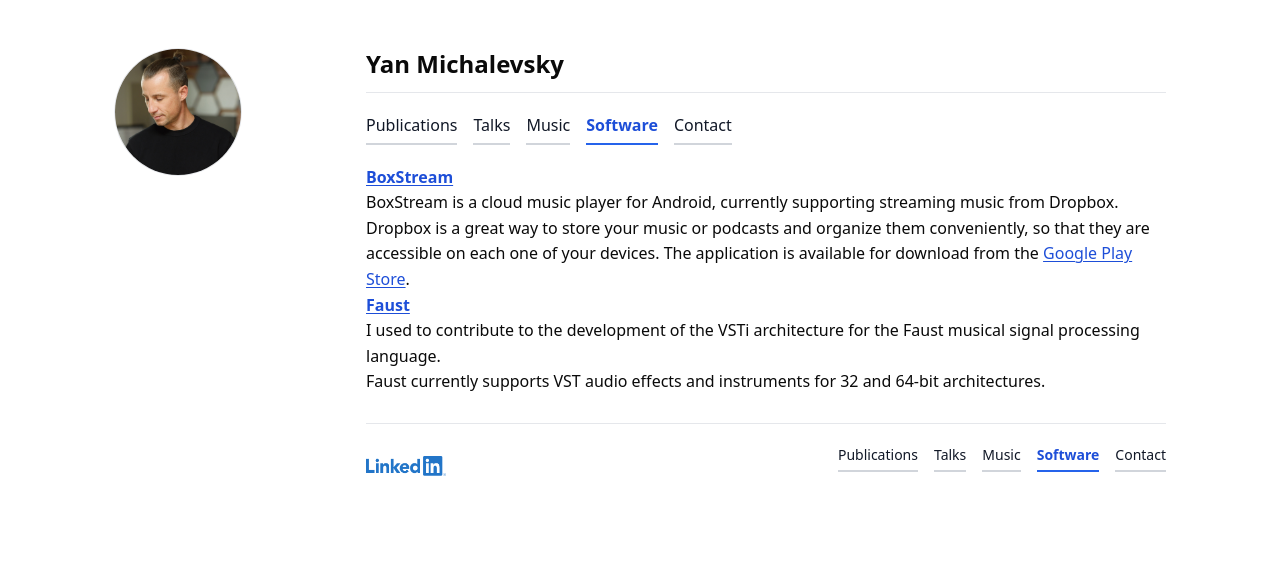
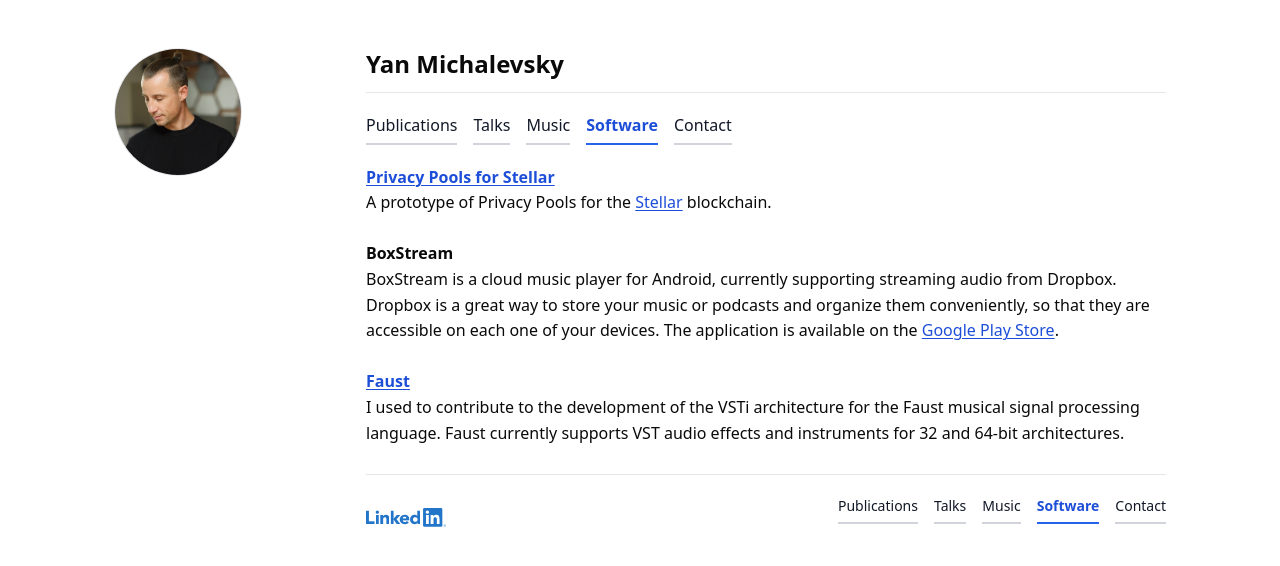
Before and after one commit to ymcrcat/michalevsky.com, a React (Create React App) app: page /software in a window 1280 px wide. Shown: the top 566 px of the page. Built offline with nearby package versions, Linux system fonts and the light colour scheme.

Commit message:
Updated software section

```diff
--- a/src/components/Software.js
+++ b/src/components/Software.js
@@ -2,17 +2,21 @@ function Software(props) {
     return (
         <section className="columns content-card">
 
-            <p><h3><a href="http://www.boxstreamapp.com"><b>BoxStream</b></a></h3>
-            BoxStream is a cloud music player for Android, currently supporting streaming music from Dropbox.
+            <p><h3><a href="https://github.com/ymcrcat/soroban-privacy-pools"><b>Privacy Pools for Stellar</b></a></h3>
+            A prototype of Privacy Pools for the <a href="https://stellar.org">Stellar</a> blockchain.
+            </p>
+            <br/>
+            <p><h3><b>BoxStream</b></h3>
+            BoxStream is a cloud music player for Android, currently supporting streaming audio from Dropbox.
             Dropbox is a great way to store your music or podcasts and organize them conveniently,
             so that they are accessible on each one of your devices.
-            The application is available for download from
+            The application is available on
             the <a href="https://play.google.com/store/apps/details?id=com.michalevsky.boxstream">Google Play Store</a>.
             </p>
-
+            <br/>
             <p><h3><a href="http://faust.grame.fr/"><b>Faust</b></a></h3>
             I used to contribute to the development of the VSTi architecture for the Faust
-            musical signal processing language.<br/>
+            musical signal processing language.
             Faust currently supports VST audio effects and instruments for 32 and 64-bit architectures.
             </p>
 
```
